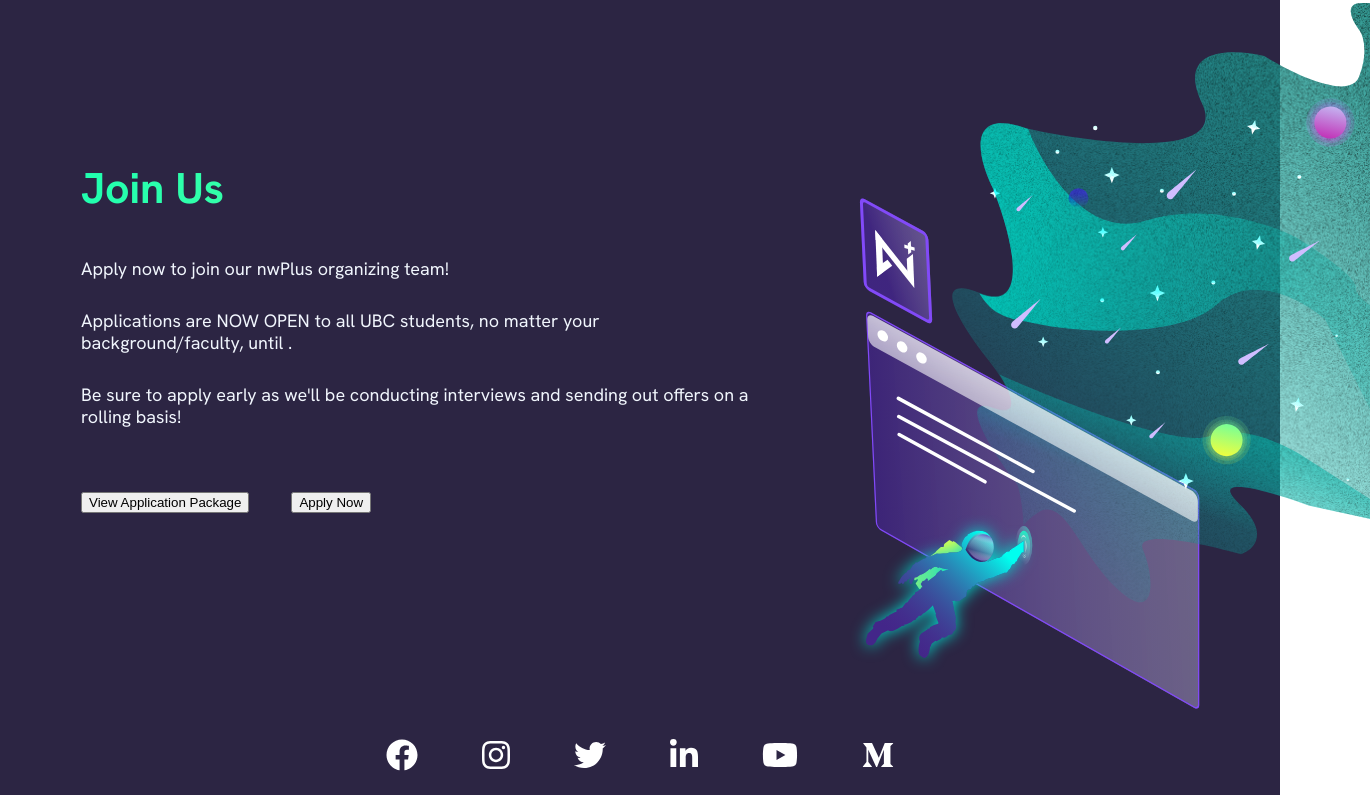
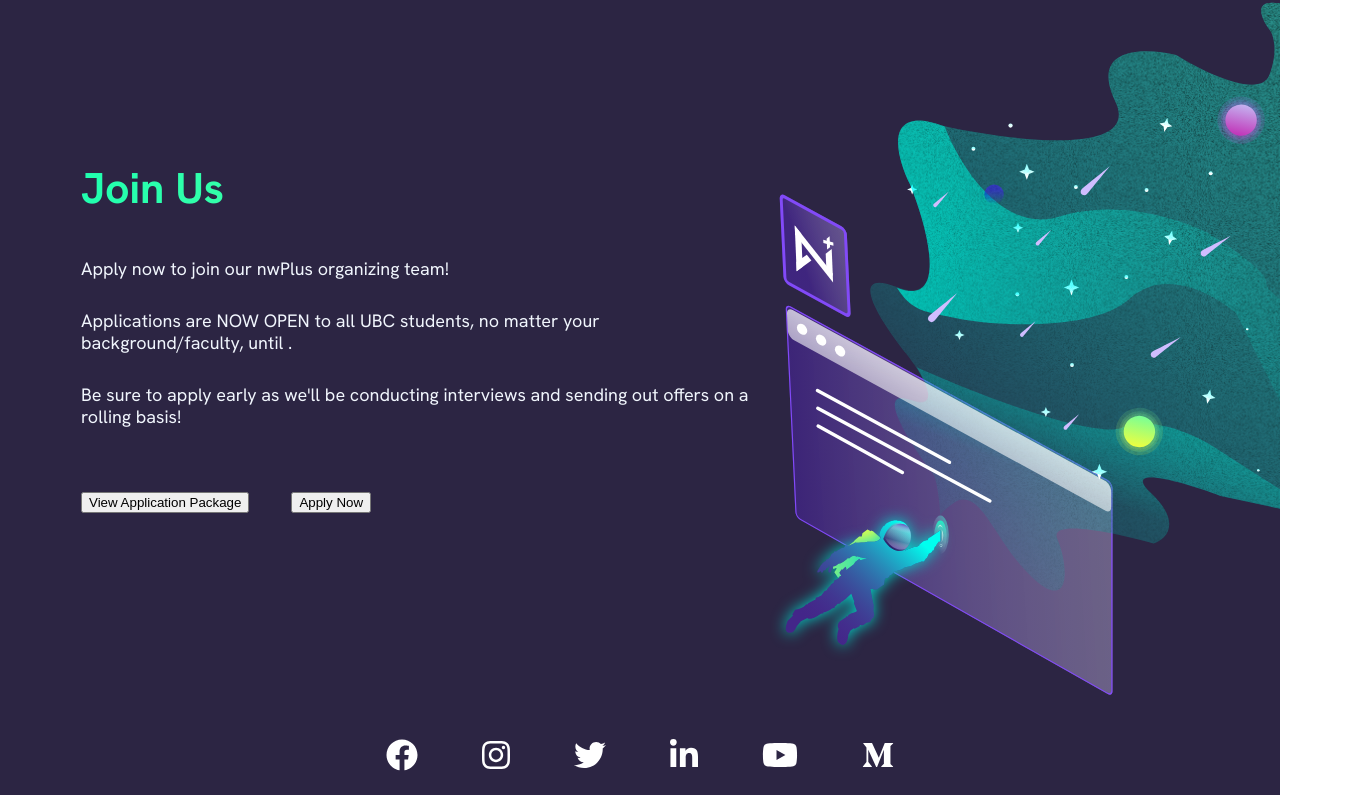
Before and after one commit to nwplus/www, a Next.js app: page /application in a window 1280 px wide. Shown: the top 795 px of the page, 1370 px wide, since content can reach past the window. Built offline with nearby package versions, Linux system fonts and the light colour scheme.

Commit message:
right aligned

```diff
--- a/pages/application.js
+++ b/pages/application.js
@@ -20,8 +20,8 @@ const ApplicationPageContainer = styled.div`
 
 const BackgroundImage = styled.img`
   position: absolute;
-  width: 520px;
-  left: 850px;
+  width: 510px;
+  right: 0;
 `;
 
 const FooterContainer = styled.div`
```
